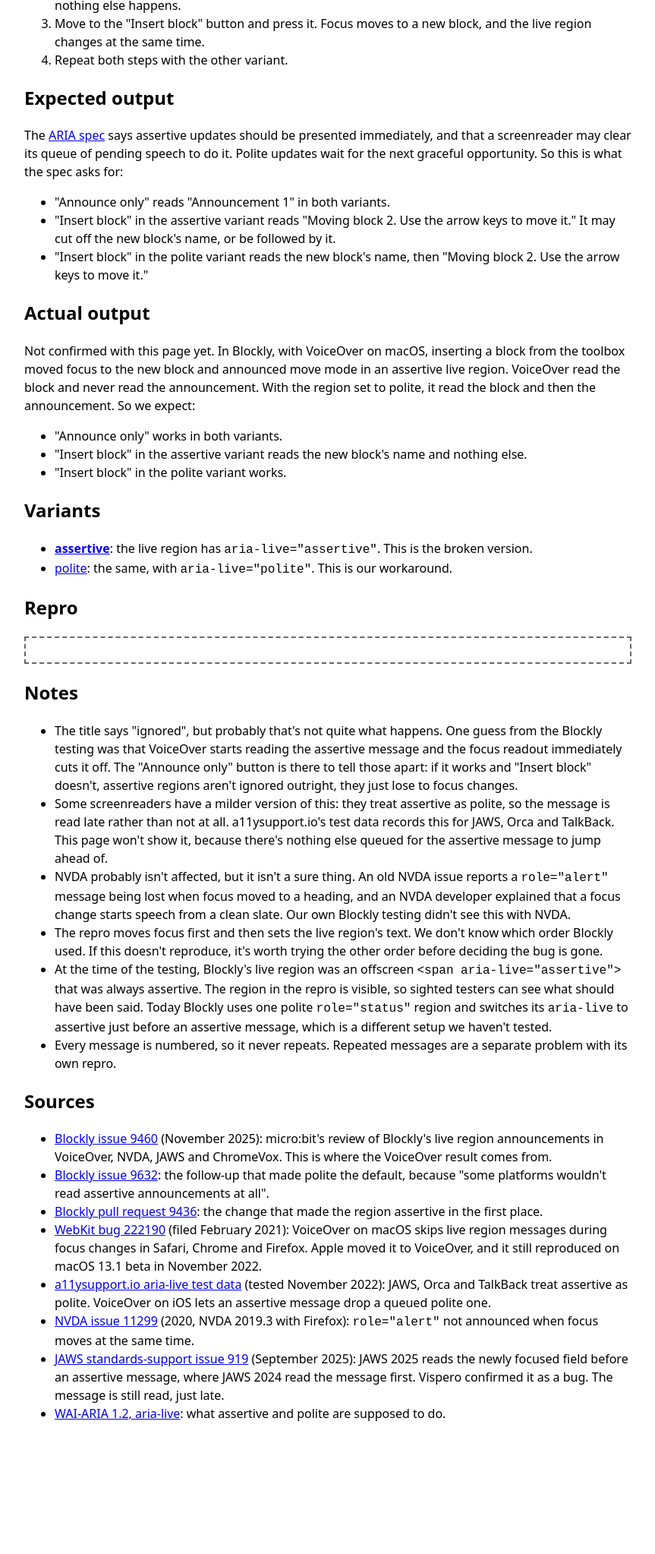
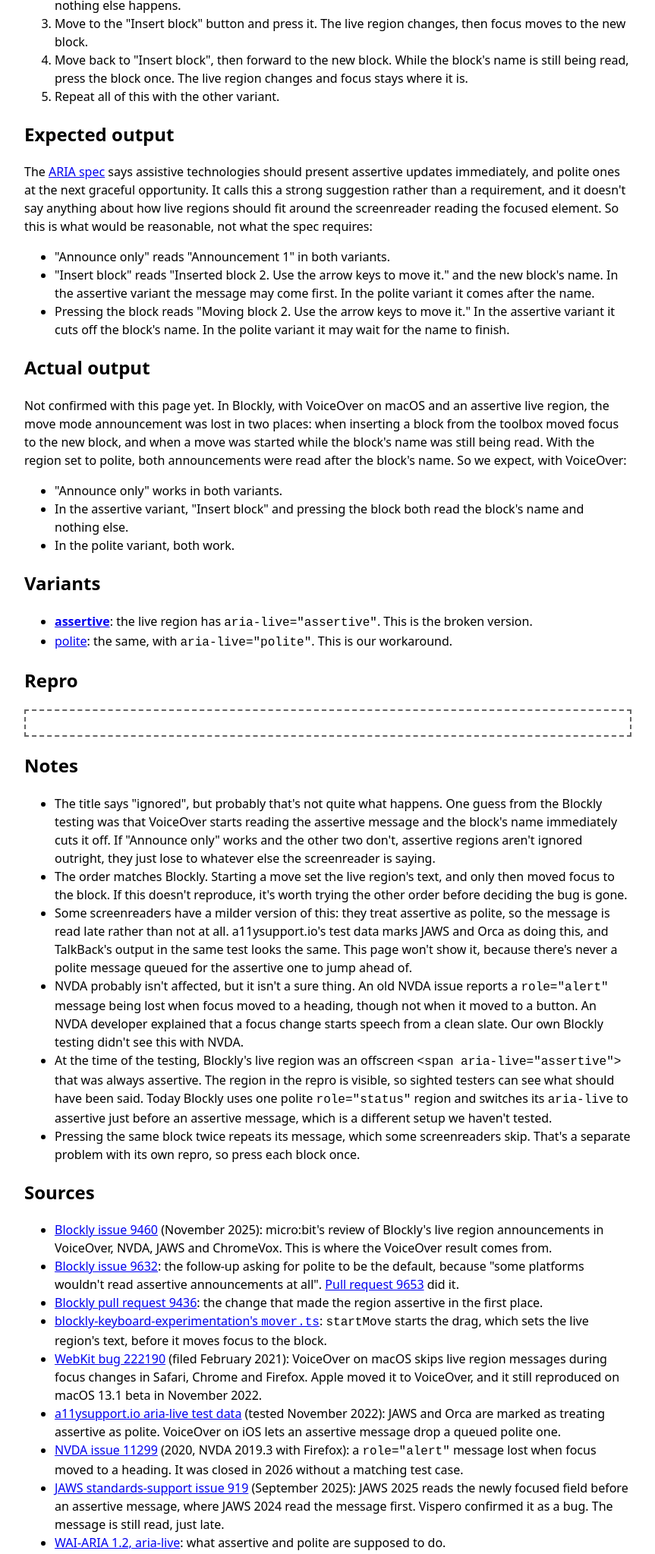
Before and after one commit to maribethb/screenreader-playground, a website with bundled scripts: page src/repros/live-region-assertive/index.html in a window 1280 px wide. Shown: the part 516-2562 px from the top of the page at 76% size, without its empty margins (208-1071 px from the left). Before the commit the page ends 2421 px from the top, so only its background shows below. Built offline with nearby package versions, Linux system fonts and the light colour scheme.

Commit message:
Address review feedback on live-region-assertive repro
- Set the live region's text before moving focus, which is the order
  Blockly's keyboard navigation used when starting a move.
- Add the second case from blockly#9460: pressing a block while its
  name is still being read, with no focus change.
- Say that the expected output is what's reasonable rather than what
  the ARIA spec requires, and tighten several citations.
- Drop the dev server port change, which was out of scope.

Co-Authored-By: Claude Opus 5.5 <noreply@anthropic.com>

```diff
--- a/build.mjs
+++ b/build.mjs
@@ -168,7 +168,7 @@ if (process.argv.includes('--watch')) {
   const ctx = await esbuild.context(esbuildOptions);
   // Claim the port before touching dist/, so a second dev server fails
   // without wiping the first one's output.
-  const {port} = await ctx.serve({servedir: OUT, port: Number(process.env.PORT) || 8000});
+  const {port} = await ctx.serve({servedir: OUT, port: 8000});
   fs.rmSync(OUT, {recursive: true, force: true});
   buildPages();
   await ctx.watch();
--- a/repros.json
+++ b/repros.json
@@ -3,7 +3,7 @@
     "slug": "live-region-assertive",
     "title": "Assertive live region announcements are ignored",
     "category": "ARIA spec issues",
-    "affects": ["VoiceOver on macOS, probably with any browser"],
+    "affects": ["VoiceOver on macOS"],
     "status": "draft"
   },
   {
--- a/src/repros/live-region-assertive/index.html
+++ b/src/repros/live-region-assertive/index.html
@@ -16,12 +16,12 @@
   <p>
     This is our best guess and nobody has confirmed it with this page yet.
     Blockly's own testing found the bug in VoiceOver on macOS, but didn't
-    record the browser. A WebKit bug reports VoiceOver on macOS skipping live
-    region messages sent during a focus change in Safari, Chrome and Firefox,
-    and Apple moved it to VoiceOver, so it's probably not browser-specific.
-    The same Blockly testing found that ChromeVox, NVDA and JAWS all read the
-    assertive announcement, so we expect those to work. Testing VoiceOver with
-    both Safari and Chrome would tell us whether the browser matters.
+    record the browser. That testing also found that ChromeVox, NVDA and JAWS
+    all read the assertive announcements, so we expect those to work. A WebKit
+    bug reports VoiceOver on macOS skipping live region messages during focus
+    changes in Safari, Chrome and Firefox, which suggests the browser doesn't
+    matter, but it doesn't say whether the region was polite or assertive.
+    Testing VoiceOver with both Safari and Chrome would settle it.
   </p>
 
   <h2>Steps to reproduce</h2>
@@ -36,48 +36,56 @@
       the live region changes and nothing else happens.
     </li>
     <li>
-      Move to the "Insert block" button and press it. Focus moves to a new
-      block, and the live region changes at the same time.
+      Move to the "Insert block" button and press it. The live region changes,
+      then focus moves to the new block.
     </li>
-    <li>Repeat both steps with the other variant.</li>
+    <li>
+      Move back to "Insert block", then forward to the new block. While the
+      block's name is still being read, press the block once. The live region
+      changes and focus stays where it is.
+    </li>
+    <li>Repeat all of this with the other variant.</li>
   </ol>
 
   <h2>Expected output</h2>
   <p>
     The <a href="https://www.w3.org/TR/wai-aria-1.2/#aria-live">ARIA spec</a>
-    says assertive updates should be presented immediately, and that a
-    screenreader may clear its queue of pending speech to do it. Polite
-    updates wait for the next graceful opportunity. So this is what the spec
-    asks for:
+    says assistive technologies should present assertive updates immediately,
+    and polite ones at the next graceful opportunity. It calls this a strong
+    suggestion rather than a requirement, and it doesn't say anything about
+    how live regions should fit around the screenreader reading the focused
+    element. So this is what would be reasonable, not what the spec requires:
   </p>
   <ul>
     <li>"Announce only" reads "Announcement 1" in both variants.</li>
     <li>
-      "Insert block" in the assertive variant reads "Moving block 2. Use the
-      arrow keys to move it." It may cut off the new block's name, or be
-      followed by it.
+      "Insert block" reads "Inserted block 2. Use the arrow keys to move it."
+      and the new block's name. In the assertive variant the message may come
+      first. In the polite variant it comes after the name.
     </li>
     <li>
-      "Insert block" in the polite variant reads the new block's name, then
-      "Moving block 2. Use the arrow keys to move it."
+      Pressing the block reads "Moving block 2. Use the arrow keys to move
+      it." In the assertive variant it cuts off the block's name. In the
+      polite variant it may wait for the name to finish.
     </li>
   </ul>
 
   <h2>Actual output</h2>
   <p>
-    Not confirmed with this page yet. In Blockly, with VoiceOver on macOS,
-    inserting a block from the toolbox moved focus to the new block and
-    announced move mode in an assertive live region. VoiceOver read the block
-    and never read the announcement. With the region set to polite, it read
-    the block and then the announcement. So we expect:
+    Not confirmed with this page yet. In Blockly, with VoiceOver on macOS and
+    an assertive live region, the move mode announcement was lost in two
+    places: when inserting a block from the toolbox moved focus to the new
+    block, and when a move was started while the block's name was still being
+    read. With the region set to polite, both announcements were read after
+    the block's name. So we expect, with VoiceOver:
   </p>
   <ul>
     <li>"Announce only" works in both variants.</li>
     <li>
-      "Insert block" in the assertive variant reads the new block's name and
-      nothing else.
+      In the assertive variant, "Insert block" and pressing the block both
+      read the block's name and nothing else.
     </li>
-    <li>"Insert block" in the polite variant works.</li>
+    <li>In the polite variant, both work.</li>
   </ul>
 
   <h2>Variants</h2>
@@ -102,29 +110,30 @@
     <li>
       The title says "ignored", but probably that's not quite what happens.
       One guess from the Blockly testing was that VoiceOver starts reading the
-      assertive message and the focus readout immediately cuts it off. The
-      "Announce only" button is there to tell those apart: if it works and
-      "Insert block" doesn't, assertive regions aren't ignored outright, they
-      just lose to focus changes.
+      assertive message and the block's name immediately cuts it off. If
+      "Announce only" works and the other two don't, assertive regions aren't
+      ignored outright, they just lose to whatever else the screenreader is
+      saying.
+    </li>
+    <li>
+      The order matches Blockly. Starting a move set the live region's text,
+      and only then moved focus to the block. If this doesn't reproduce, it's
+      worth trying the other order before deciding the bug is gone.
     </li>
     <li>
       Some screenreaders have a milder version of this: they treat assertive
       as polite, so the message is read late rather than not at all.
-      a11ysupport.io's test data records this for JAWS, Orca and TalkBack.
-      This page won't show it, because there's nothing else queued for the
-      assertive message to jump ahead of.
+      a11ysupport.io's test data marks JAWS and Orca as doing this, and
+      TalkBack's output in the same test looks the same. This page won't show
+      it, because there's never a polite message queued for the assertive one
+      to jump ahead of.
     </li>
     <li>
       NVDA probably isn't affected, but it isn't a sure thing. An old NVDA
       issue reports a <code>role="alert"</code> message being lost when focus
-      moved to a heading, and an NVDA developer explained that a focus change
-      starts speech from a clean slate. Our own Blockly testing didn't see
-      this with NVDA.
-    </li>
-    <li>
-      The repro moves focus first and then sets the live region's text. We
-      don't know which order Blockly used. If this doesn't reproduce, it's
-      worth trying the other order before deciding the bug is gone.
+      moved to a heading, though not when it moved to a button. An NVDA
+      developer explained that a focus change starts speech from a clean
+      slate. Our own Blockly testing didn't see this with NVDA.
     </li>
     <li>
       At the time of the testing, Blockly's live region was an offscreen
@@ -136,8 +145,9 @@
       which is a different setup we haven't tested.
     </li>
     <li>
-      Every message is numbered, so it never repeats. Repeated messages are a
-      separate problem with its own repro.
+      Pressing the same block twice repeats its message, which some
+      screenreaders skip. That's a separate problem with its own repro, so
+      press each block once.
     </li>
   </ul>
 
@@ -151,13 +161,20 @@
     </li>
     <li>
       <a href="https://github.com/RaspberryPiFoundation/blockly/issues/9632">Blockly
-      issue 9632</a>: the follow-up that made polite the default, because
-      "some platforms wouldn't read assertive announcements at all".
+      issue 9632</a>: the follow-up asking for polite to be the default,
+      because "some platforms wouldn't read assertive announcements at all".
+      <a href="https://github.com/RaspberryPiFoundation/blockly/pull/9653">Pull
+      request 9653</a> did it.
     </li>
     <li>
       <a href="https://github.com/RaspberryPiFoundation/blockly/pull/9436">Blockly
       pull request 9436</a>: the change that made the region assertive in the
       first place.
+    </li>
+    <li>
+      <a href="https://github.com/google/blockly-keyboard-experimentation/blob/main/src/actions/mover.ts">blockly-keyboard-experimentation's
+      <code>mover.ts</code></a>: <code>startMove</code> starts the drag, which
+      sets the live region's text, before it moves focus to the block.
     </li>
     <li>
       <a href="https://bugs.webkit.org/show_bug.cgi?id=222190">WebKit bug
@@ -168,14 +185,15 @@
     </li>
     <li>
       <a href="https://github.com/accessibilitysupported/a11ysupport.io/blob/master/data/tests/tech/aria/aria-live.json">a11ysupport.io
-      aria-live test data</a> (tested November 2022): JAWS, Orca and TalkBack
-      treat assertive as polite. VoiceOver on iOS lets an assertive message
-      drop a queued polite one.
+      aria-live test data</a> (tested November 2022): JAWS and Orca are marked
+      as treating assertive as polite. VoiceOver on iOS lets an assertive
+      message drop a queued polite one.
     </li>
     <li>
       <a href="https://github.com/nvaccess/nvda/issues/11299">NVDA issue
-      11299</a> (2020, NVDA 2019.3 with Firefox): <code>role="alert"</code>
-      not announced when focus moves at the same time.
+      11299</a> (2020, NVDA 2019.3 with Firefox): a <code>role="alert"</code>
+      message lost when focus moved to a heading. It was closed in 2026
+      without a matching test case.
     </li>
     <li>
       <a href="https://github.com/FreedomScientific/standards-support/issues/919">JAWS
--- a/src/repros/live-region-assertive/variants/polite.ts
+++ b/src/repros/live-region-assertive/variants/polite.ts
@@ -2,26 +2,26 @@ export function setup(container: HTMLElement) {
   const [announceButton, insertButton] = container.querySelectorAll('button');
   const workspace = container.querySelector('.workspace')!;
   const status = container.querySelector('[aria-live]')!;
-  // Numbering every message means no two are the same, so a repeated message
-  // being skipped can't be mistaken for this bug.
+  // Numbering the messages means following the steps never repeats one, so a
+  // repeated message being skipped can't be mistaken for this bug.
   let count = 0;
 
-  // The control: the live region changes and nothing else happens.
   announceButton.addEventListener('click', () => {
     count++;
     status.textContent = `Announcement ${count}`;
   });
 
-  // What Blockly does when you insert a block: focus moves to the new block,
-  // so the screenreader starts reading it, and the live region changes in the
-  // same click handler.
   insertButton.addEventListener('click', () => {
     count++;
+    const number = count;
     const block = document.createElement('button');
     block.type = 'button';
-    block.textContent = `Block ${count}: repeat 10 times, do: say hello`;
+    block.textContent = `Block ${number}: repeat 10 times, do: say hello`;
+    block.addEventListener('click', () => {
+      status.textContent = `Moving block ${number}. Use the arrow keys to move it.`;
+    });
     workspace.append(block);
+    status.textContent = `Inserted block ${number}. Use the arrow keys to move it.`;
     block.focus();
-    status.textContent = `Moving block ${count}. Use the arrow keys to move it.`;
   });
 }
```
Also changed, not shown: src/repros/live-region-assertive/variants/assertive.ts (+8 -8 lines), .claude/launch.json.
